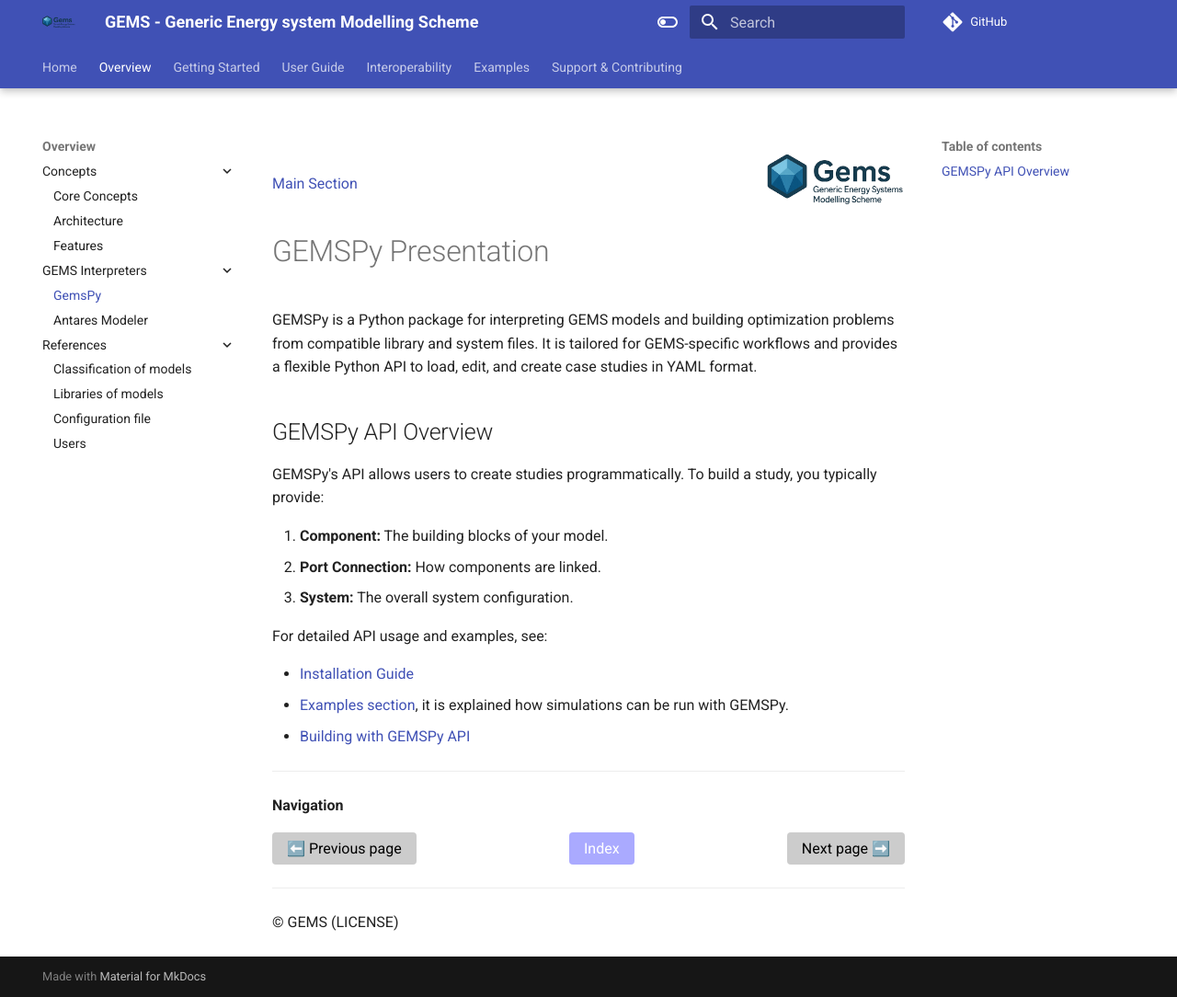
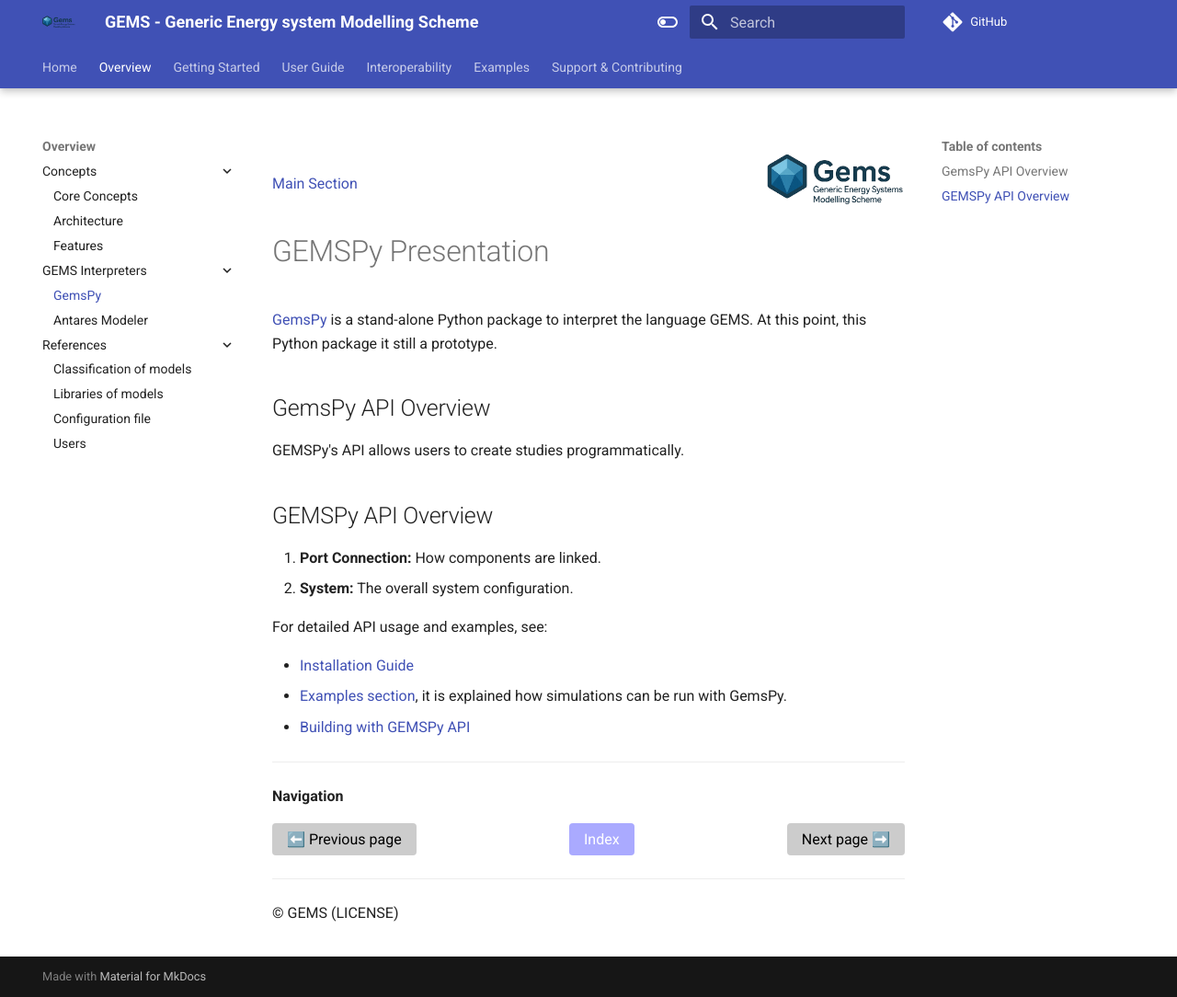
Before and after one commit to AntaresSimulatorTeam/GEMS, an MkDocs documentation site: the page built from doc/1_Overview/GEMS Interpreters/1_gemspy.md, in a window 1280 px wide and 1084 px high. Shown: the whole window at 92% size. Built offline with MkDocs 1.6.1 and Material for MkDocs 9.7.7, drawn with Linux system fonts in a browser that asks for light colours; comment, search, counter and statistics services are not loaded.

Commit message:
apply suggestions

```diff
--- a/doc/1_Overview/GEMS Interpreters/1_gemspy.md
+++ b/doc/1_Overview/GEMS Interpreters/1_gemspy.md
@@ -1,6 +1,6 @@
 <div style="display: flex; justify-content: space-between; align-items: center;">
     <div style="text-align: left;">
-        <a href="../../index.md">Main Section</a>
+        <a href="../../../..">Main Section</a>
     </div>
     <div style="text-align: right;">
         <img src="../../../assets/gemsV2.png" alt="GEMS Logo" width="150"/>
@@ -9,20 +9,20 @@
 
 # GEMSPy Presentation
 
-GEMSPy is a Python package for interpreting GEMS models and building optimization problems from compatible library and system files. It is tailored for GEMS-specific workflows and provides a flexible Python API to load, edit, and create case studies in YAML format.
+[GemsPy ](https://gemspy.readthedocs.io/en/latest/) is a stand-alone Python package to interpret the language GEMS. At this point, this Python package it still a prototype.
 
+## GemsPy API Overview
+
+GEMSPy's API allows users to create studies programmatically.
 ## GEMSPy API Overview
 
-GEMSPy's API allows users to create studies programmatically. To build a study, you typically provide:
-
-1. **Component:** The building blocks of your model.
 2. **Port Connection:** How components are linked.
 3. **System:** The overall system configuration.
 
 For detailed API usage and examples, see:
 
 - [Installation Guide](../../2_Getting%20Started/1_installation.md)
-- [Examples section](../../5_Examples/), it is explained how simulations can be run with GEMSPy.
+- [Examples section](../../5_Examples/), it is explained how simulations can be run with GemsPy.
 - [Building with GEMSPy API](https://gemspy.readthedocs.io/en/latest/user-guide/building/)
 
 ---
```
Also changed, not shown: doc/1_Overview/GEMS Interpreters/2_antares_simulator_modeler.md (+1 -1 lines).
